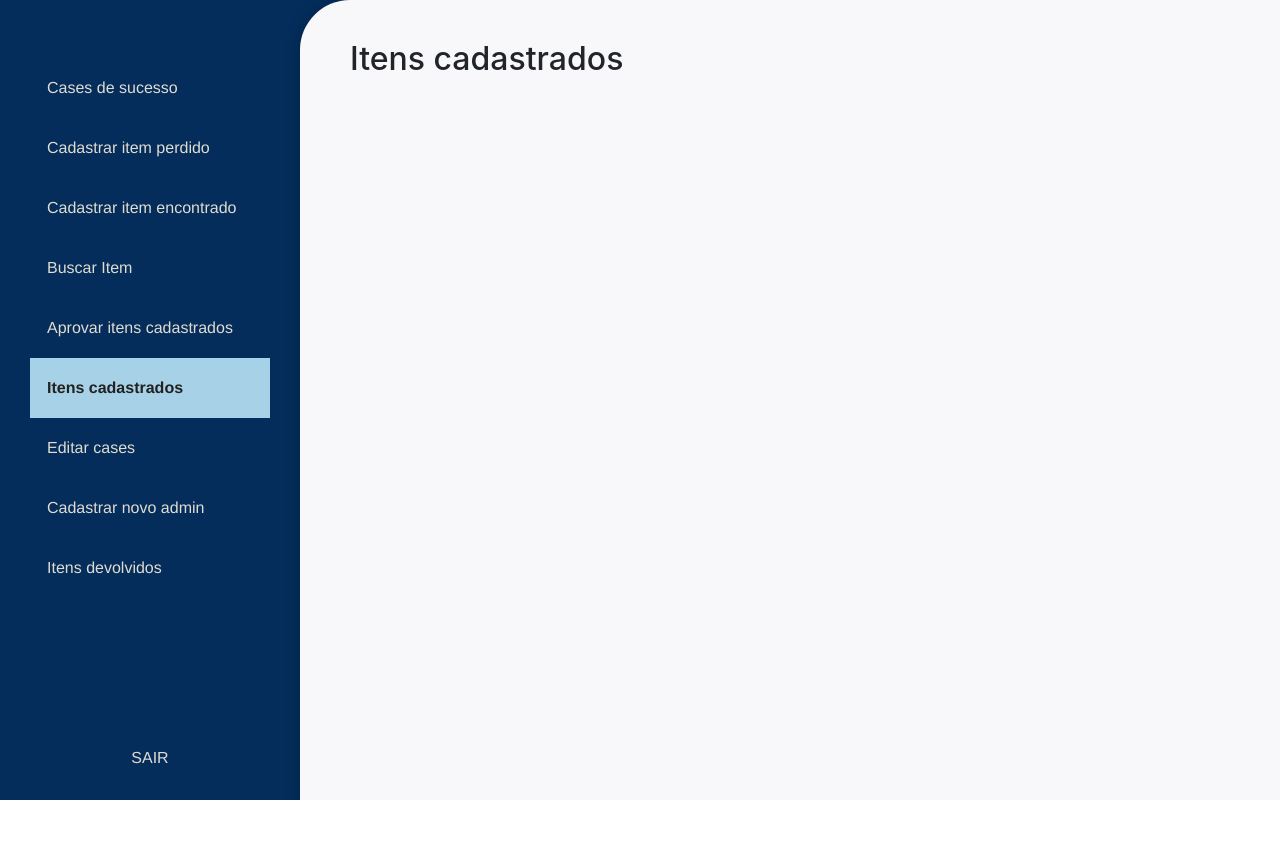
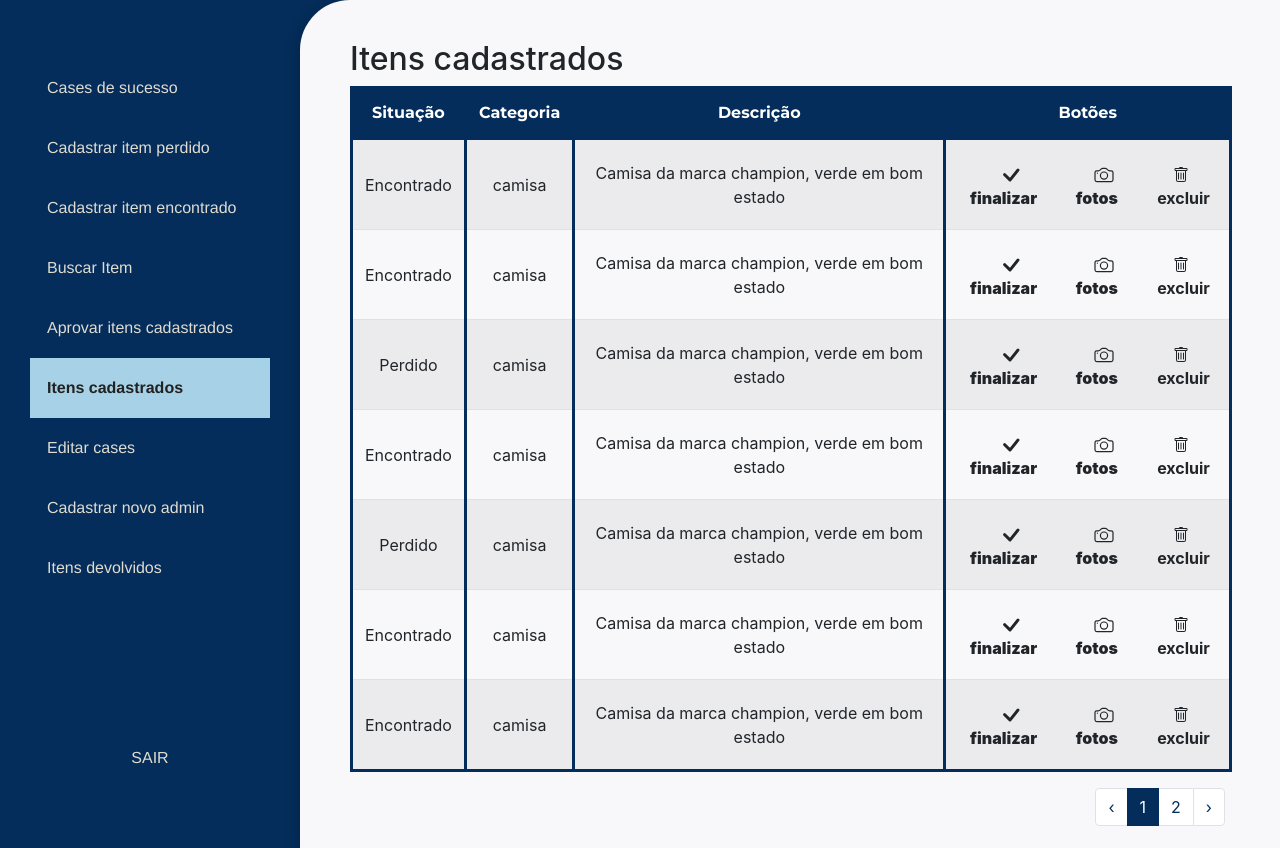
Before and after one commit to teagoodilon/APPear, a Vue app in the folder front-end/: page /dash/cadastrados in a window 1280 px wide. Shown: the top 848 px of the page. Before the commit the page ends 800 px from the top, so only its background shows below. Built offline with nearby package versions, Linux system fonts and the light colour scheme.

Commit message:
closes #22; Tabela de Itens cadastrados criada

```diff
--- a/front-end/src/router/index.js
+++ b/front-end/src/router/index.js
@@ -1,6 +1,7 @@
 
 import Vue from "vue";
 import VueRouter from "vue-router";
+import { BootstrapVue, BootstrapVueIcons } from 'bootstrap-vue'
 import Login from "@/views/Login.vue";
 import SideBarView from "@/views/SideBarView.vue";
 import Cases from "@/views/Cases.vue";
@@ -14,6 +15,8 @@ import NovoAdmin from "@/views/NovoAdmin.vue";
 import Devolvidos from "@/views/Devolvidos.vue";
 
 Vue.use(VueRouter);
+Vue.use(BootstrapVue);
+Vue.use(BootstrapVueIcons);
 
 const routes = [
 
--- a/front-end/src/views/Cadastrados.vue
+++ b/front-end/src/views/Cadastrados.vue
@@ -1,17 +1,189 @@
 <template>
   <body>
-    <h2>Itens cadastrados</h2>
+    <b-container>
+      <b-row>
+        <h2>Itens cadastrados</h2>
+        <b-table
+        striped
+        hover
+        :per-page="perPage"
+        :items="items"
+        :fields="fields"
+        :current-page="currentPage">
+        <template #cell(buttons)>
+          <div class="div-todos-ico">
+              <div class="div-icones">
+                <b class="margem-entre">
+                  <b-icon-check class="icons" scale="2" />
+                  <b class="finalizar">finalizar</b>
+                </b>
+              </div>
+              <div class="div-icones">
+                <a @click.prevent="excluir" >
+                  <b class="margem-entre">
+                    <b-icon-camera class="icons" scale="1.2" />
+                    <b class="fotos">fotos</b>
+                  </b>
+                </a>
+              </div>
+              <div class="div-icones">
+                <a>
+                  <b-icon-trash class="icons" scale="1"/>
+                  <b class="excluir">excluir</b>
+                </a>
+              </div>
+            </div>
+        </template>
+      </b-table>
+      </b-row>
+    <b-row class="justify-content-end">
+      <b-pagination
+        v-model="currentPage"
+        :total-rows="rows"
+        :per-page="perPage"
+        first-number
+        last-number
+        class="pagination"
+        style="margin-right: 90px; margin-bottom: 22px; padding-right:15px;"
+      />
+    </b-row>
+    </b-container>
   </body>
 </template>
 
 <script>
-
+  export default {
+    data() {
+      return {
+      perPage: 7,
+      currentPage: 1,
+      selected: [],
+      fields: [
+        {
+          key: 'situacao',
+          label: 'Situação',
+          tdClass: 'situacao',
+          thClass: 'th-situacao',
+        },
+        {
+          key: 'categoria',
+          label: 'Categoria',
+          tdClass: 'categoria',
+          thClass: 'th-categoria',
+        },
+        {
+          key: 'descricao',
+          label: 'Descrição',
+          tdClass: 'descricao',
+          thClass: 'th-descricao',
+        },
+        {
+          key: 'buttons',
+          label: 'Botões',
+          tdClass: 'buttons',
+          thClass: 'th-buttons',
+        },
+      ],
+      items: [
+        {situacao: 'Encontrado', categoria: 'camisa', descricao: 'Camisa da marca champion, verde em bom estado', buttons: 'sim'},
+        {situacao: 'Encontrado', categoria: 'camisa', descricao: 'Camisa da marca champion, verde em bom estado', buttons: 'nao'},
+        {situacao: 'Perdido', categoria: 'camisa', descricao: 'Camisa da marca champion, verde em bom estado', buttons: 'sim'},
+        {situacao: 'Encontrado', categoria: 'camisa', descricao: 'Camisa da marca champion, verde em bom estado', buttons: 'nao'},
+        {situacao: 'Perdido', categoria: 'camisa', descricao: 'Camisa da marca champion, verde em bom estado', buttons: 'sim'},
+        {situacao: 'Encontrado', categoria: 'camisa', descricao: 'Camisa da marca champion, verde em bom estado', buttons: 'nao'},
+        {situacao: 'Encontrado', categoria: 'camisa', descricao: 'Camisa da marca champion, verde em bom estado', buttons: 'sim'},
+        {situacao: 'Encontrado', categoria: 'camisa', descricao: 'Camisa da marca champion, verde em bom estado', buttons: 'nao'},
+        {situacao: 'Perdido', categoria: 'camisa', descricao: 'Camisa da marca champion, verde em bom estado', buttons: 'sim'},
+        {situacao: 'Perdido', categoria: 'camisa', descricao: 'Camisa da marca champion, verde em bom estado', buttons: 'nao'},
+        {situacao: 'Encontrado', categoria: 'camisa', descricao: 'Camisa da marca champion, verde em bom estado', buttons: 'sim'},
+        {situacao: 'Encontrado', categoria: 'camisa', descricao: 'Camisa da marca champion, verde em bom estado', buttons: 'nao'},
+        {situacao: 'Encontrado', categoria: 'camisa', descricao: 'Camisa da marca champion, verde em bom estado', buttons: 'sim'},
+        {situacao: 'Encontrado', categoria: 'camisa', descricao: 'Camisa da marca champion, verde em bom estado', buttons: 'nao'},
+      ]
+    }
+  },
+  computed: {
+    rows() {
+      return this.items.length
+    }
+  }
+}
 
 </script>
 
+<style lang="scss">
 
-<style scoped>
-body{
-  margin-left: 100px;
+.table{
+  width: 90% !important;
+  border-bottom: 3px solid#042d5b !important;
 }
+
+thead{
+  background: #042d5b !important;
+}
+
+.th-situacao, .th-categoria, .th-descricao, .th-buttons{
+  border: 3px solid#042d5b !important;
+  color: white;
+  text-align: center;
+  font-family: Montserrat;
+}
+
+.situacao, .categoria, .descricao, .buttons{
+  border-right: 3px solid#042d5b !important;
+  border-left: 3px solid#042d5b !important;
+  text-align: center;
+}
+
+.table th, .table td{
+  vertical-align: middle !important;
+}
+
+.page-item.active .page-link {
+  border-color: #042d5b !important;
+  background-color: #042d5b !important;
+  color: white !important;
+}
+
+.page-link {
+  color:#042d5b !important;
+}
+
+.div-icones:hover {
+  cursor: pointer;
+  color: #042d5b !important;
+  .icons{
+    cursor: pointer;
+    color: #042d5b !important;
+  }
+}
+
+.div-todos-ico {
+  width: 100%;
+  height: 100%;
+  padding-top: 10px;
+  padding-bottom: 7px;
+  display: flex;
+  vertical-align: middle;
+  align-items: center;
+  align-content: center;
+  justify-content: center;
+}
+
+
+.div-icones {
+  transition: 300ms;
+  .icons{
+    transition: 300ms;
+  }
+}
+
+.margem-entre {
+  margin-right: 20px;
+}
+
+.finalizar, .fotos, .excluir {
+  margin-left: 5px;
+}
+
 </style>
```
